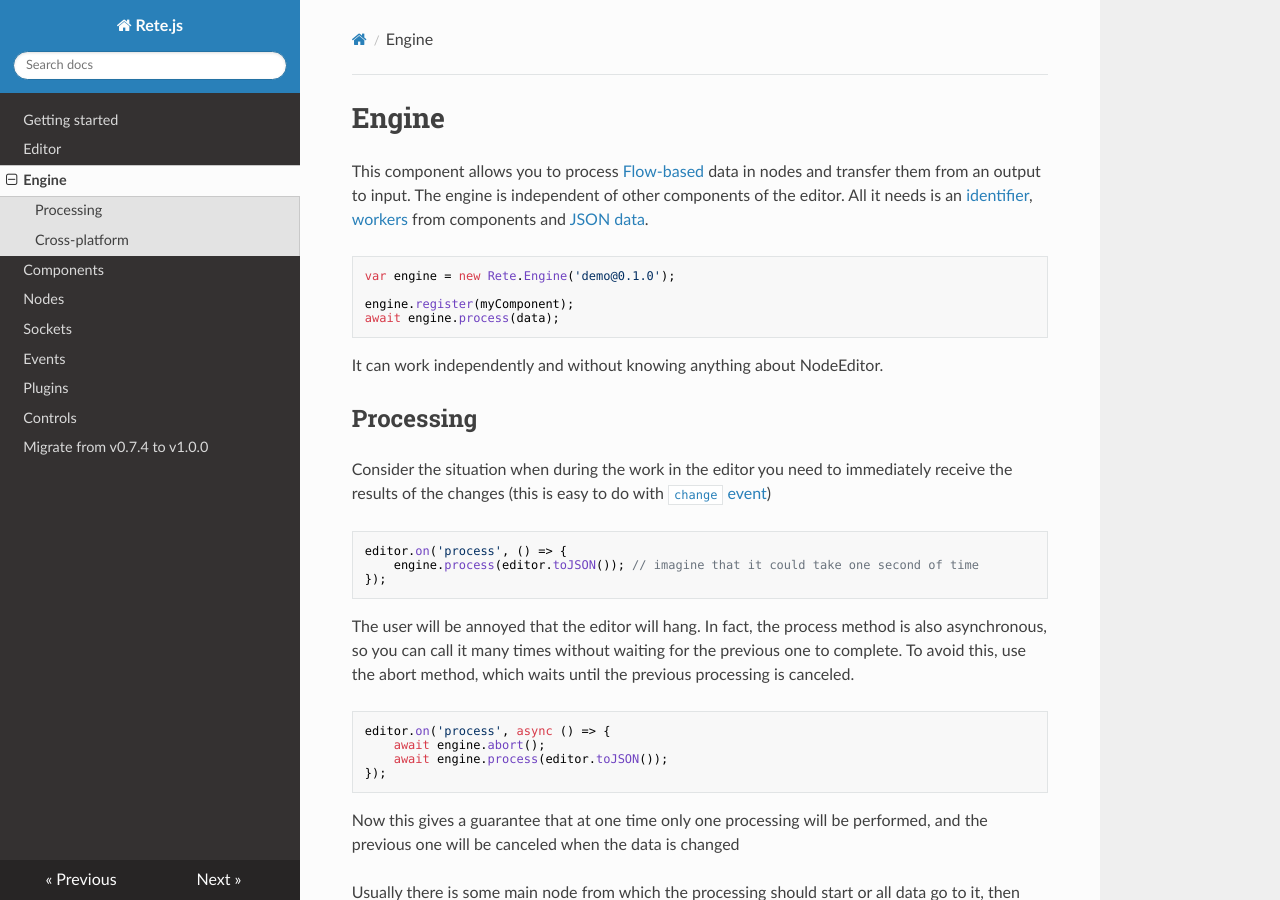
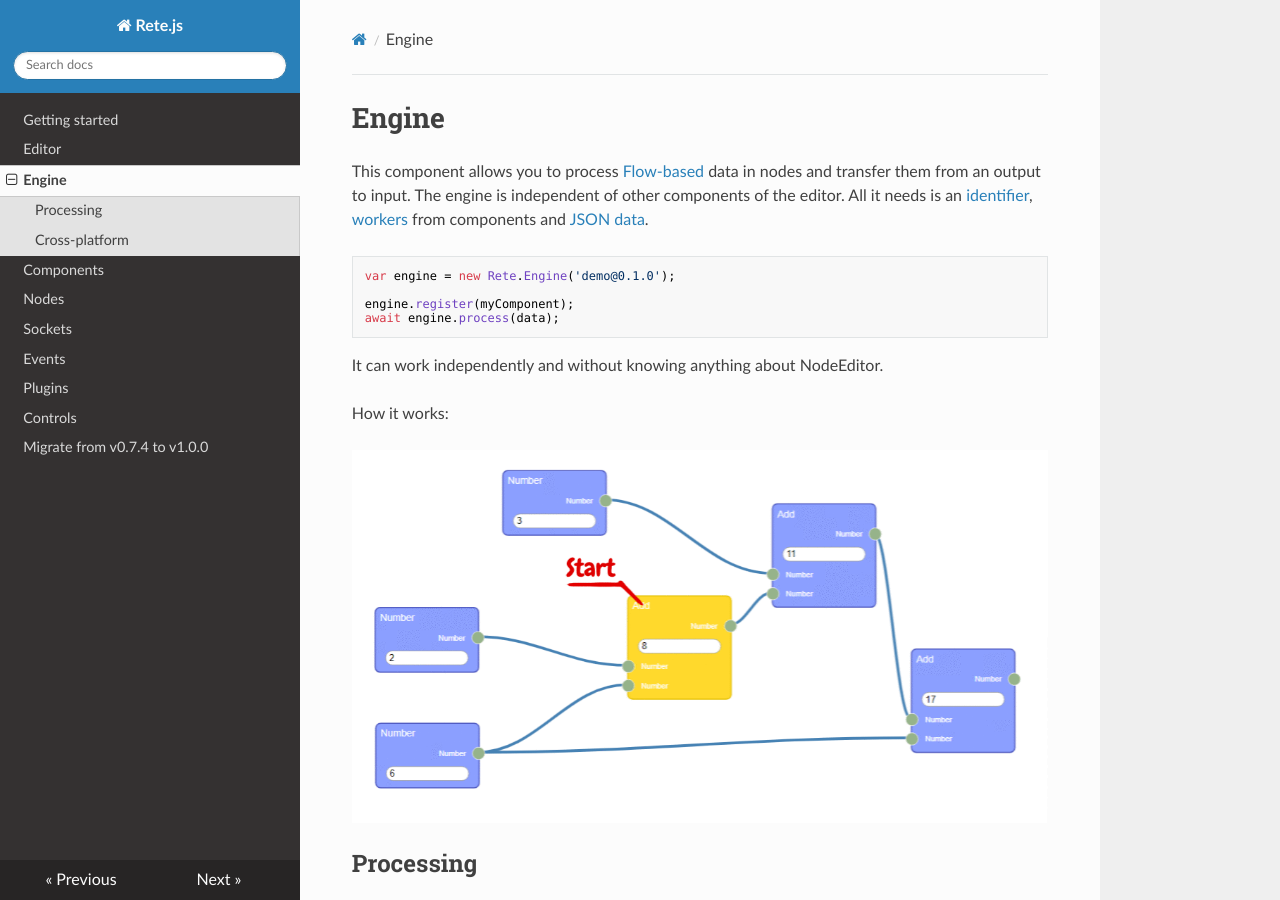
Before and after one commit to retejs/docs, an MkDocs documentation site: the page built from docs/Engine.md, in a window 1280 px wide and 900 px high. Built offline with MkDocs 1.6.1, drawn with Linux system fonts in a browser that asks for light colours; nearby versions of some CDN libraries; old or Windows-style settings are respelled for this version of MkDocs.

Commit message:
add gif of process

````diff
--- a/docs/Engine.md
+++ b/docs/Engine.md
@@ -11,6 +11,10 @@ await engine.process(data);
 ```
 
 It can work independently and without knowing anything about NodeEditor.
+
+How it works:
+
+![](assets/process.gif)
 
 ## Processing
 
````
Also changed, not shown: docs/assets/process.gif (added).
